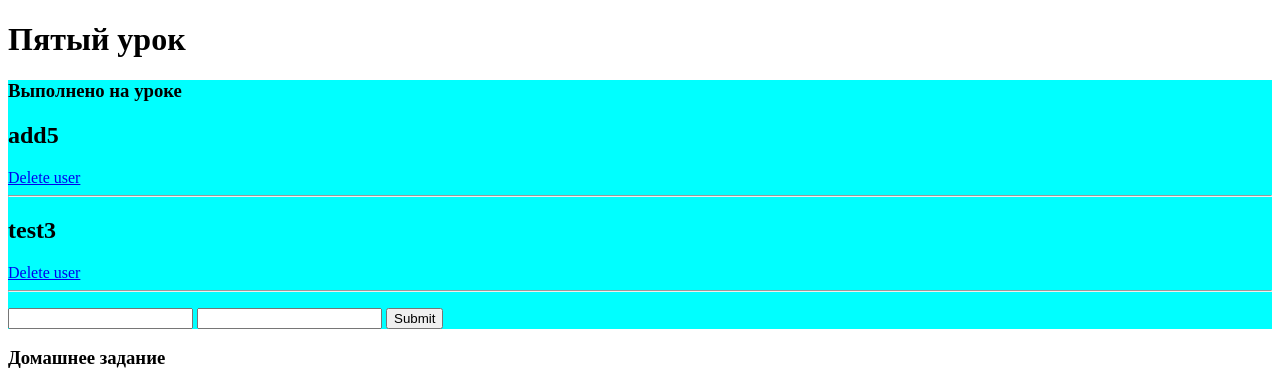
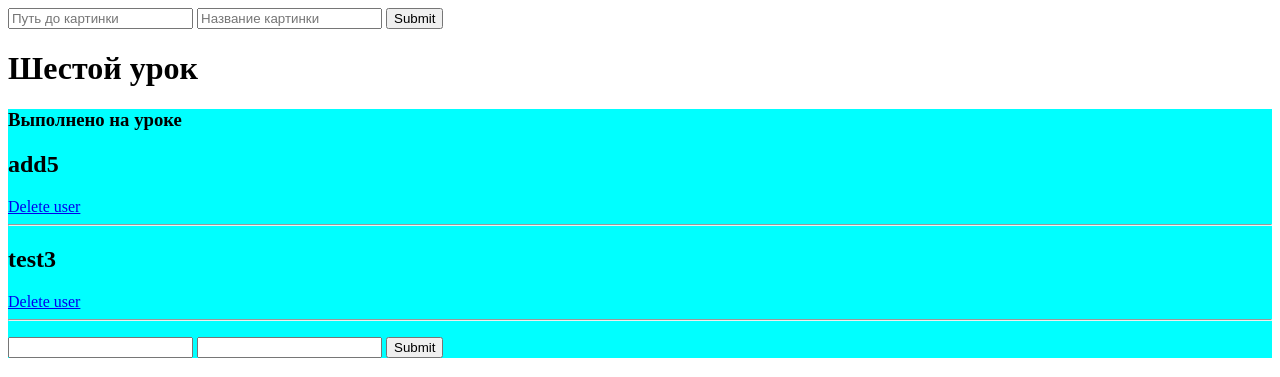
Before and after one commit to prostokek/2ndQuarter-php-1stCourse-, a PHP site: page /index.php?page=addPic in a window 1280 px wide. Shown: the top 377 px of the page. Run offline with PHP 8.4, Linux system fonts and the light colour scheme; data comes from the database, SQL or seed files in the repository; some libraries are stand-ins or nearby versions.

Commit message:
Одна страница

```diff
--- a/index.php
+++ b/index.php
@@ -1,6 +1,6 @@
 <?php
-    $title = 'Пятый урок';
-    $h1 = 'Пятый урок';
+    $title = 'Шестой урок';
+    $h1 = 'Шестой урок';
 
     function varDump($var) { //человеческий вывод var_dump() (не в одну строку)
         static $int=0;
@@ -77,12 +77,20 @@
     $sql_homeWork = '';
     while ($picData = mysqli_fetch_assoc($res_homeWork)) {
         $sql_homeWork .= <<<php
-        <a href="/galleryScript.php?pic_id={$picData['pic_id']}">
+        <a href="/?page=gallery&pic_id={$picData['pic_id']}">
         <img src="{$picData['path']}" alt="" width = 400px></a>
         <p>Количество просмотров: {$picData['viewCount']}</p>
 php;
 
 };
+// varDump($_GET);
+switch($_GET['page']) {
+    case 'gallery': include('pages/gallery.php'); break;
+    case 'addPic': include('pages/addPic.php'); break;
+}
+// if (($_GET['page'] == 'addPic')) {
+//     include('/pages/addPic.php');
+// }
 
 
 ?>
--- a/addPic.php
+++ b/pages/addPic.php
@@ -1,11 +1,4 @@
 <?php
-
-$link = mysqli_connect(  //подключаемся к базе данных
-        '127.0.0.1:3306', //'2ndQuarter-php-1stCourse-',
-        'root', //имя пользователя
-        '', // пароль
-        '2ndquarter-php-1stcourse-' //название базы данных
-    );
 
 if(!empty($_GET['path'])) {
     $path = "/Gallery/{$_GET['path']}";
@@ -13,18 +6,17 @@
     $sql_insert = "INSERT INTO gallery (path, name)
     VALUES ('{$path}', '{$name}')";
     mysqli_query($link, $sql_insert);
-    header('Location: /addPic.php');
+    // header('Location: /addPic.php');
 };
-
 ?>
 
 <!DOCTYPE html>
-<html lang="en">
+<html lang="ru">
 <head>
     <meta charset="UTF-8">
     <meta name="viewport" content="width=device-width, initial-scale=1.0">
     <meta http-equiv="X-UA-Compatible" content="ie=edge">
-    <title>Document</title>
+    <title>Добавление картинки</title>
 </head>
 <body>
     <form>
```
Also changed, not shown: pages/gallery.php (renamed from galleryScript.php, +0 -8 lines), 1 other file.
